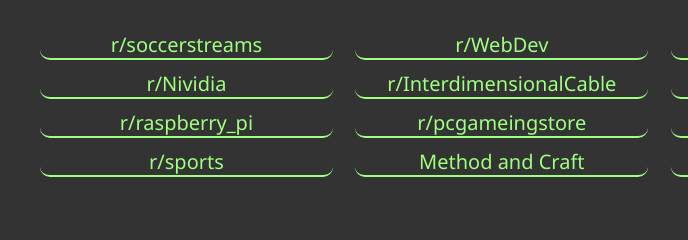
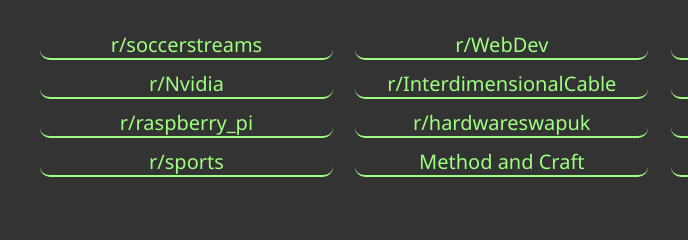
Before and after one commit to BrookSmith44/Experimental-startpage, a plain HTML site: page index.html in a window 1280 px wide. Shown: the part 532-772 px from the top of the page, 215-903 px from the left. Drawn offline with Linux system fonts and the light colour scheme.

Commit message:
Corrected spelling error and changed onw of the links

```diff
--- a/index.html
+++ b/index.html
@@ -60,14 +60,14 @@
       </section>
       <section class="row3">
         <a href="https://www.reddit.com/r/soccerstreams/" class="footballstreams">r/soccerstreams</a>
-        <a href="https://www.reddit.com/r/nvidia/" class="nividia">r/Nividia</a>
+        <a href="https://www.reddit.com/r/nvidia/" class="nividia">r/Nvidia</a>
         <a href="https://www.reddit.com/r/raspberry_pi/" class="rspi">r/raspberry_pi</a>
         <a href="https://www.reddit.com/r/sports/" class="sports">r/sports</a>
       </section>
       <section class="row3">
         <a href="https://www.reddit.com/r/webdev/" class="webdev">r/WebDev</a>
         <a href="https://www.reddit.com/r/InterdimensionalCable/" class="interdimensionaltv">r/InterdimensionalCable</a>
-        <a href="https://www.reddit.com/r/pcgamingstore/" class="gameingstore">r/pcgameingstore</a>
+        <a href="https://www.reddit.com/r/HardwareSwapUK/" class="gameingstore">r/hardwareswapuk</a>
         <a href="http://methodandcraft.com/videos" class="studentfb">Method and Craft</a>
       </section>
       <section class="row3">
```
